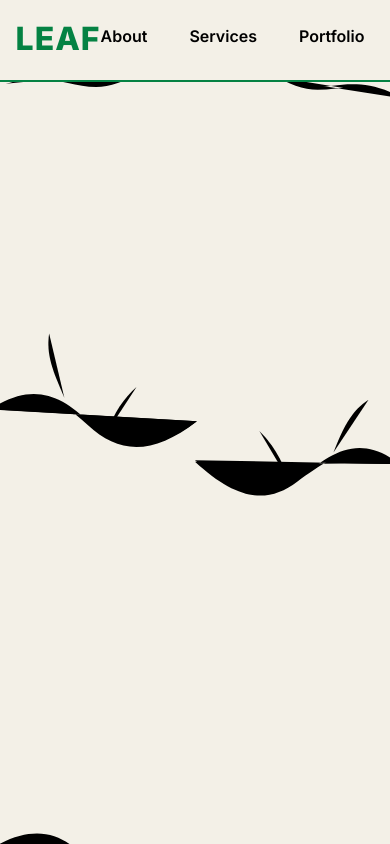
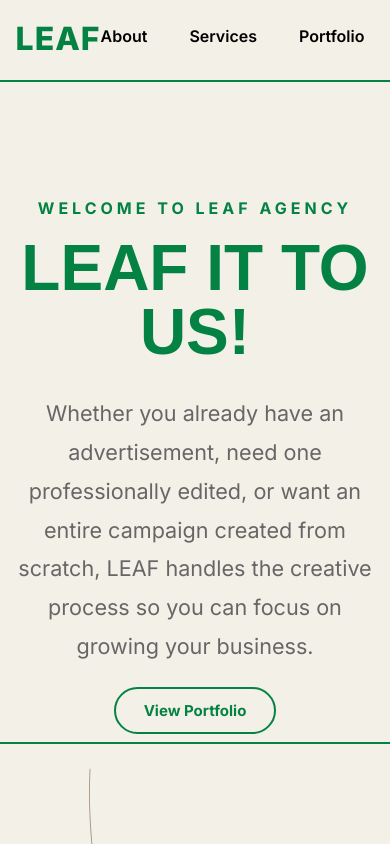
Before and after one commit to TheLeafAgency/The-LEAF-Agency, a Next.js app: page / in a window 390 px wide. Shown: the top 844 px of the page. Built offline with nearby package versions, Linux system fonts and the light colour scheme.

Commit message:
Style experimental botanical scroll layer

```diff
--- a/app/globals.css
+++ b/app/globals.css
@@ -134,3 +134,59 @@ section { width: 100%; }
   .choice-button .choice-title { font-size: 1.4rem !important; }
   .choice-button .choice-description { font-size: 1rem !important; max-width: 100%; }
 }
+
+
+/* Experimental LEAF botanical scroll layer */
+.leaf-botanical-page { position: relative; isolation: isolate; }
+.leaf-botanical-layer {
+  position: absolute;
+  inset: 0;
+  width: 100%;
+  height: 100%;
+  z-index: 3;
+  pointer-events: none;
+  overflow: hidden;
+}
+.leaf-botanical-svg {
+  display: block;
+  width: 100%;
+  height: 100%;
+  overflow: visible;
+}
+.leaf-botanical-branch {
+  fill: none;
+  stroke: #65452C;
+  stroke-linecap: round;
+  stroke-linejoin: round;
+  transition: stroke-dashoffset 0.08s linear;
+}
+.leaf-botanical-highlight {
+  stroke: #9A704A;
+  opacity: .72;
+}
+.leaf-botanical-branchlet {
+  fill: none;
+  stroke: #745237;
+  stroke-width: 4;
+  stroke-linecap: round;
+  stroke-linejoin: round;
+}
+.leaf-botanical-leaf {
+  transform-box: fill-box;
+  transform-origin: center;
+  transform-box: view-box;
+}
+@media (max-width: 900px) {
+  .leaf-botanical-layer { opacity: .78; }
+  .leaf-botanical-svg { transform: scale(.82); transform-origin: center top; }
+  .leaf-botanical-branch { stroke-width: 8; }
+}
+@media (max-width: 600px) {
+  .leaf-botanical-layer { opacity: .62; }
+  .leaf-botanical-svg { transform: scale(.72); transform-origin: center top; }
+  .leaf-botanical-branch { stroke-width: 7; }
+  .leaf-botanical-branchlet { stroke-width: 3; }
+}
+@media (prefers-reduced-motion: reduce) {
+  .leaf-botanical-branch { transition: none; }
+}
```
